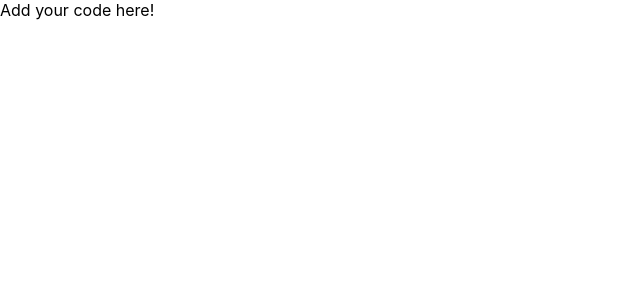
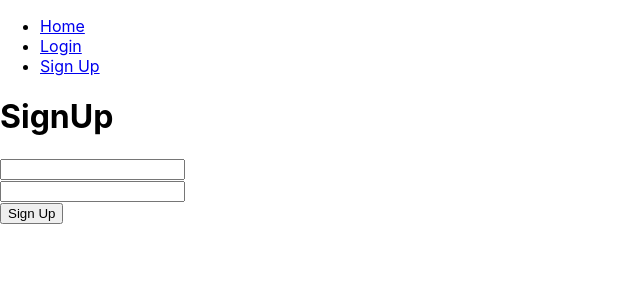
Before and after one commit to bsoukup1108/JSG, a React (Create React App) app in the folder front-end/: page /sign-up in a window 1280 px wide. Shown: the top 300 px of the page, without its empty margins (0-640 px from the left). Built offline with nearby package versions, Linux system fonts and the light colour scheme.

Commit message:
webpage outline

```diff
--- a/front-end/src/App.js
+++ b/front-end/src/App.js
@@ -1,9 +1,26 @@
 import './App.css';
+
+import { Link, Switch, Route } from 'react-router-dom';
+
+import Home from './Home'; //relative Paths
+import SignUp from './SignUp';
+import Login from './Login';
 
 function App() {
   return (
     <div>
-      Add your code here!
+       <ul>
+        <li><Link to="/">Home</Link></li>
+        <li><Link to="/login">Login</Link></li>
+        <li><Link to="/sign-up">Sign Up</Link></li>
+        </ul>
+      <Switch>
+        <Route path="/sign-up" component={SignUp} />
+        <Route path="/login" component={Login} />
+        <Route path="/">
+          <Home/>
+        </Route>
+      </Switch>
     </div>
   );
 }
--- /dev/null
+++ b/front-end/src/Home.js
@@ -0,0 +1,14 @@
+// Step 1 : Import React
+import React from 'react'; // single quotes are preference
+
+//Step 2 : Create a component function that returns an element
+const Home = () => {
+    return (
+        <div>
+            <h1>Home</h1>
+        </div>
+    );
+};
+
+//Step 3
+export default Home; //equivallent to "public" in java
--- /dev/null
+++ b/front-end/src/Login.js
@@ -0,0 +1,57 @@
+// Step 1 : Import React
+import React from 'react'; // single quotes are preference
+
+//Step 2 : Create a component function that returns an element
+const Login = () => {
+    const [username, setUsername] = React.useState('');
+    const [password, setPassword] = React.useState('');
+    const [result, setResult] = React.useState(null);
+
+    const handleSignUp = () => {
+        console.log('User clicked login', username, password);
+        const body = {
+            username: username,
+            password: password,
+        };
+        //make an http call to java
+        const settings = {
+            method: 'post',
+            body: JSON.stringify(body),
+        };
+        fetch('/api/login', settings) //built in
+        .then(res => res.json())
+        .then(data =>{
+            console.log(data)
+            setResult(data);
+        })
+        .catch(console.log);
+    };
+
+    if(result !== null && result.isSuccess){
+        return(
+            <div>
+                Welcome {username}!
+            </div>
+        );
+    }
+    return (
+        <div>
+            <h1>SignUp</h1>
+            <div>
+                <input value={username}
+                onChange={e => setUsername(e.target.value)}/>
+            </div>
+            <div>
+                <input type="password" value={password}
+                onChange={e => setPassword(e.target.value)}/>
+            </div>
+            <div>
+                <button onClick={handleLogin}>Sign Up</button>
+            </div>
+
+        </div>
+    );
+};
+
+//Step 3
+export default Login; //equivallent to "public" in java
--- /dev/null
+++ b/front-end/src/SignUp.js
@@ -0,0 +1,57 @@
+// Step 1 : Import React
+import React from 'react'; // single quotes are preference
+
+//Step 2 : Create a component function that returns an element
+const SignUp = () => {
+    const [username, setUsername] = React.useState('');
+    const [password, setPassword] = React.useState('');
+    const [result, setResult] = React.useState(null);
+
+    const handleSignUp = () => {
+        console.log('User clicked sign up', username, password);
+        const body = {
+            username: username,
+            password: password,
+        };
+        //make an http call to java
+        const settings = {
+            method: 'post',
+            body: JSON.stringify(body),
+        };
+        fetch('/api/sign-up', settings) //built in
+        .then(res => res.json())
+        .then(data =>{
+            console.log(data)
+            setResult(data);
+        })
+        .catch(console.log);
+    };
+
+    if(result !== null && result.isSuccess){
+        return(
+            <div>
+                Welcome {username}!
+            </div>
+        );
+    }
+    return (
+        <div>
+            <h1>SignUp</h1>
+            <div>
+                <input value={username}
+                onChange={e => setUsername(e.target.value)}/>
+            </div>
+            <div>
+                <input type="password" value={password}
+                onChange={e => setPassword(e.target.value)}/>
+            </div>
+            <div>
+                <button onClick={handleSignUp}>Sign Up</button>
+            </div>
+
+        </div>
+    );
+};
+
+//Step 3
+export default SignUp; //equivallent to "public" in java
```
